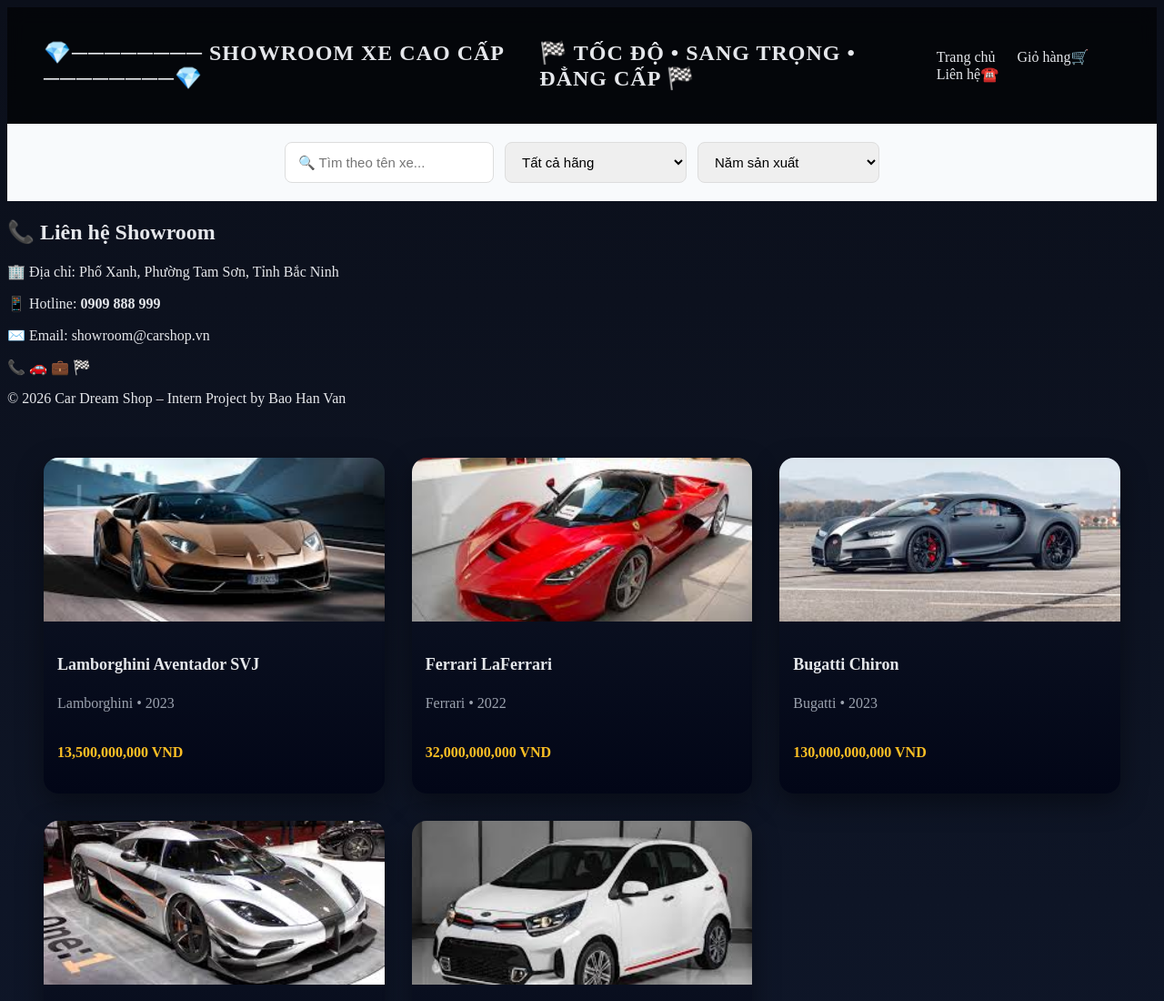
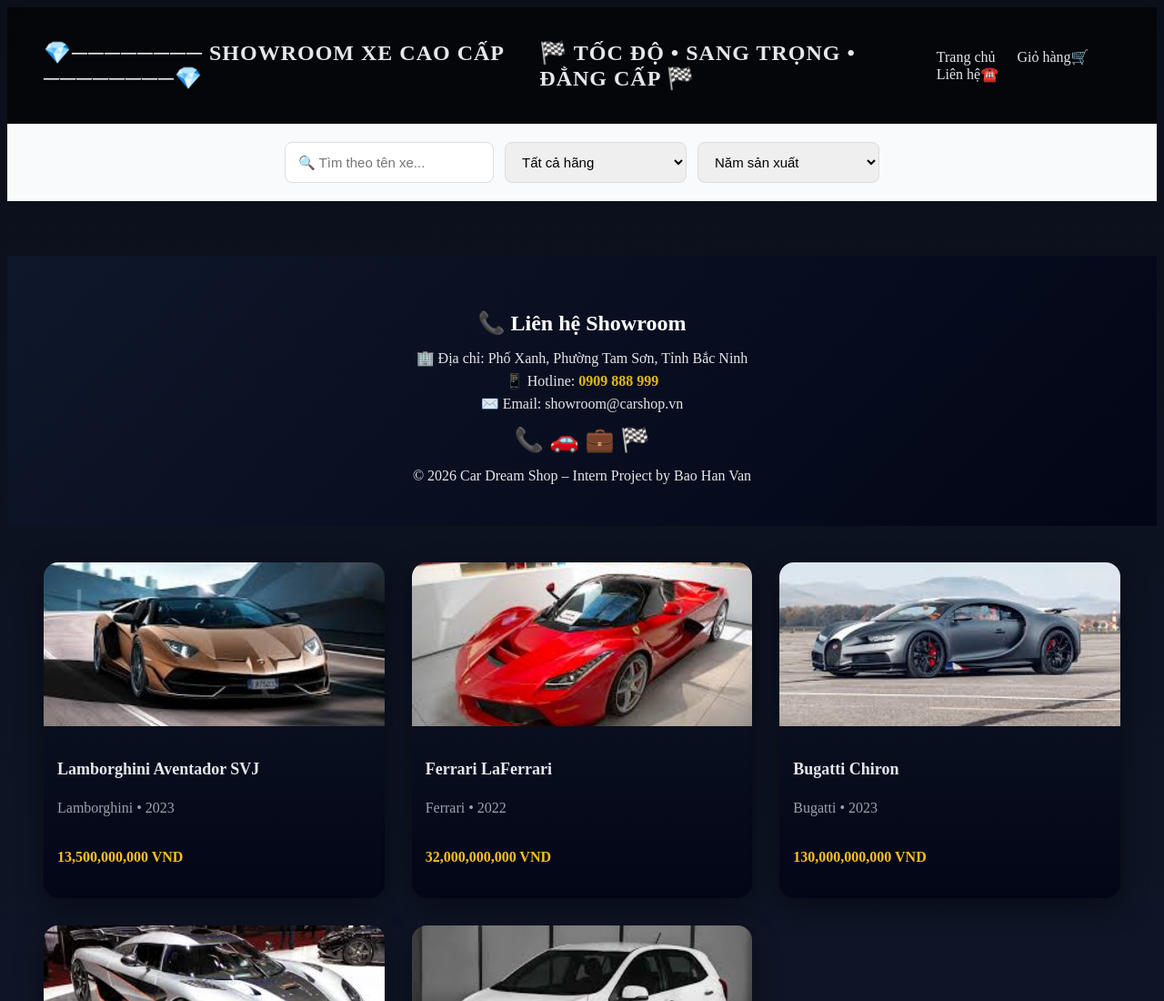
Before and after one commit to vanbao04/car-website, a plain HTML site: page index.html in a window 1280 px wide. Shown: the top 1100 px of the page at 91% size. Drawn offline with Linux system fonts and the light colour scheme.

Commit message:
Update style.css

```diff
--- a/css/style.css
+++ b/css/style.css
@@ -177,6 +177,32 @@
   animation: fadeUp 0.4s ease;
 }
 
+.contact-footer {
+  background: linear-gradient(135deg, #0f172a, #020617);
+  color: #fff;
+  text-align: center;
+  padding: 40px 20px;
+  margin-top: 60px;
+}
+
+.contact-footer h2 {
+  margin-bottom: 15px;
+}
+
+.contact-footer p {
+  margin: 6px 0;
+  opacity: 0.9;
+}
+
+.contact-icons {
+  font-size: 26px;
+  margin: 15px 0;
+}
+
+.contact-footer strong {
+  color: #facc15;
+}
+
 @keyframes fadeUp {
   from {
     opacity: 0;
```
